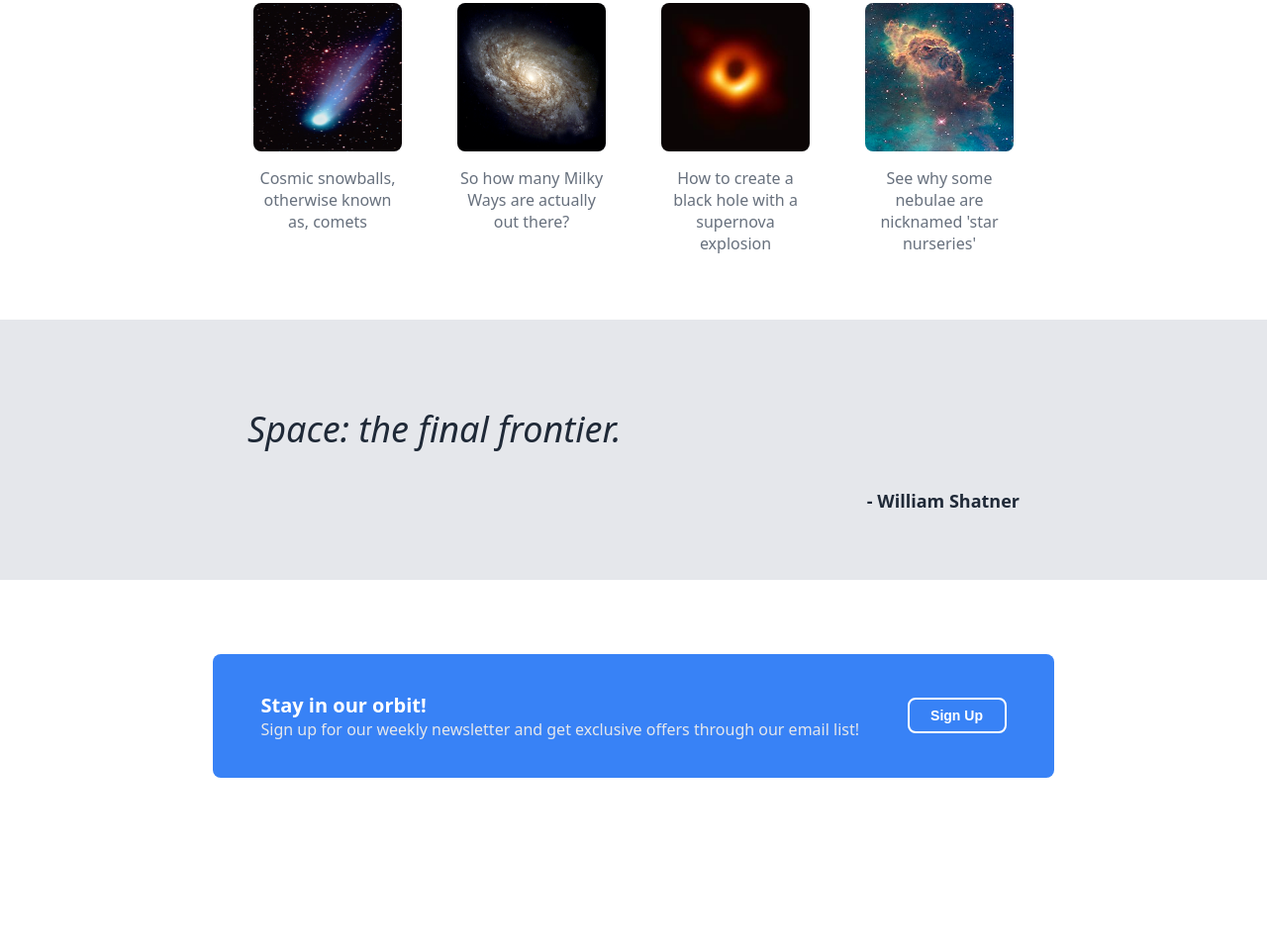
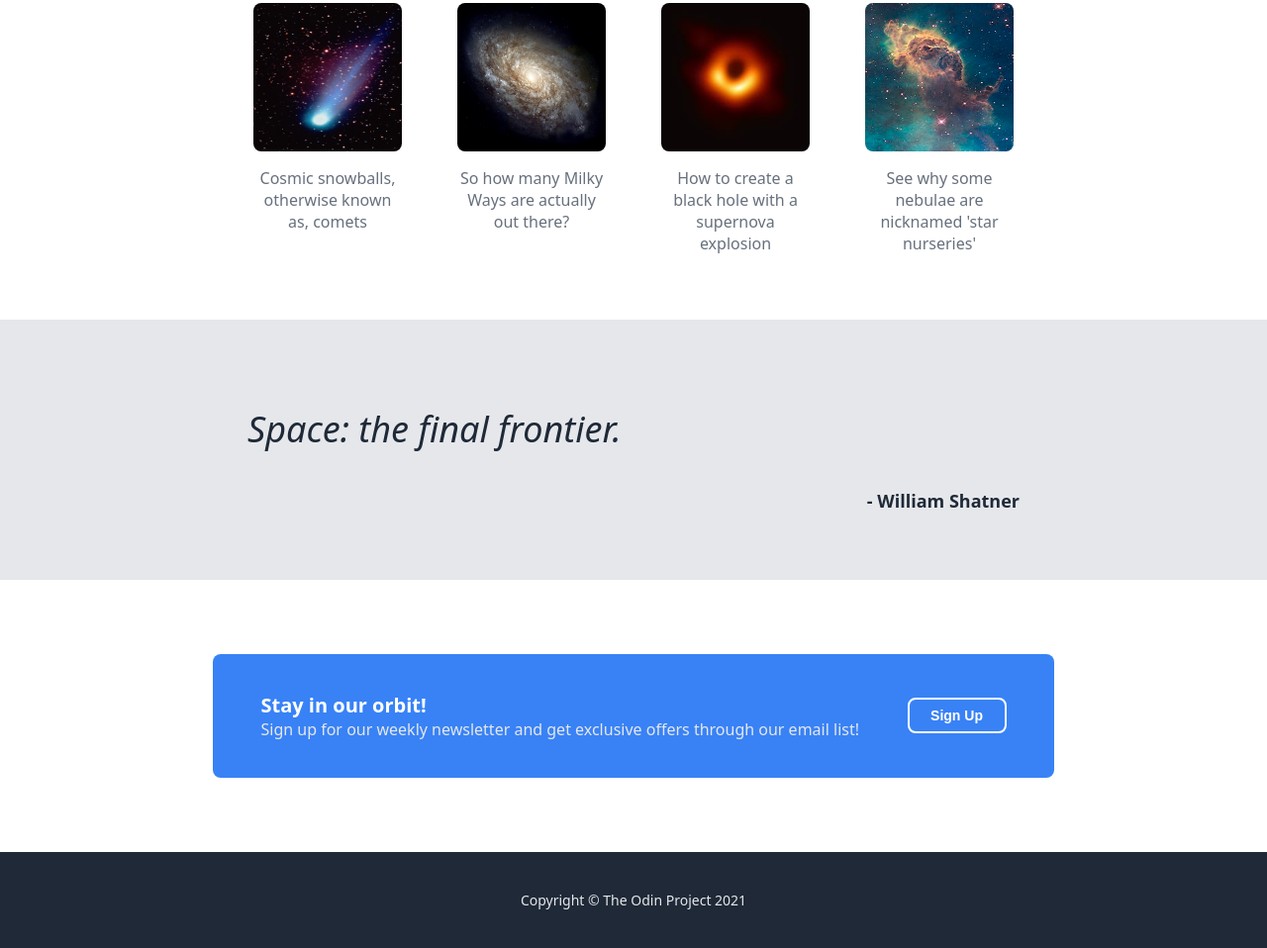
Before and after one commit to hmgoman/landing-page, a plain HTML site: page index.html in a window 1280 px wide. Shown: the part 602-1560 px from the top of the page at 99% size. Before the commit the page ends 1463 px from the top, so only its background shows below. Drawn offline with Linux system fonts and the light colour scheme.

Commit message:
Added footer section

```diff
--- a/index.html
+++ b/index.html
@@ -71,7 +71,7 @@
         </div>
 
         <div class="footer">
-
+            <p class="footer-text">Copyright © The Odin Project 2021</p>
         </div>
 
     </body>
--- a/style.css
+++ b/style.css
@@ -164,3 +164,11 @@ a {
 }
 
 /* footer */
+
+.footer {
+    color: #E5E7EB;
+    background-color: #1F2937;
+    text-align: center;
+    font-size: 14px;
+    padding: 25px;
+}
```
